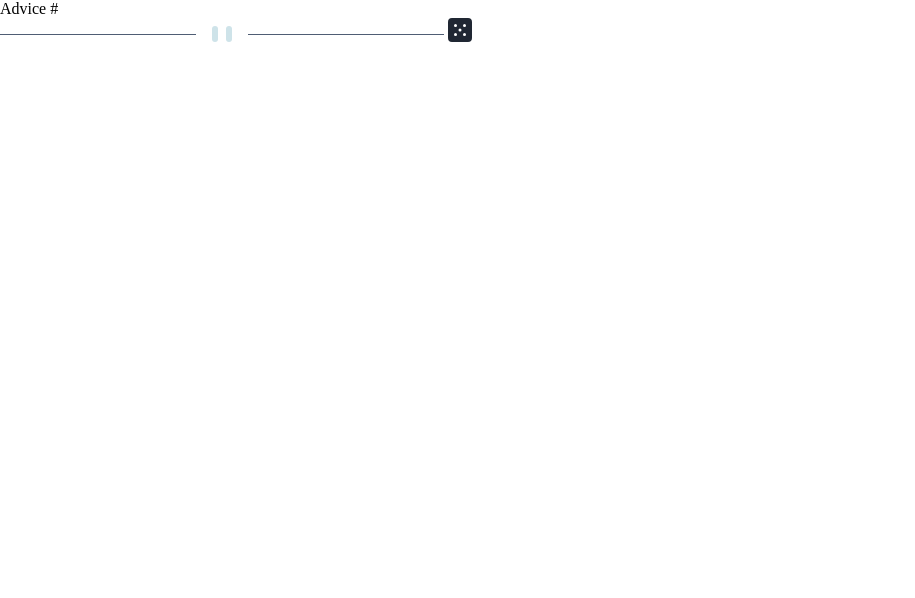
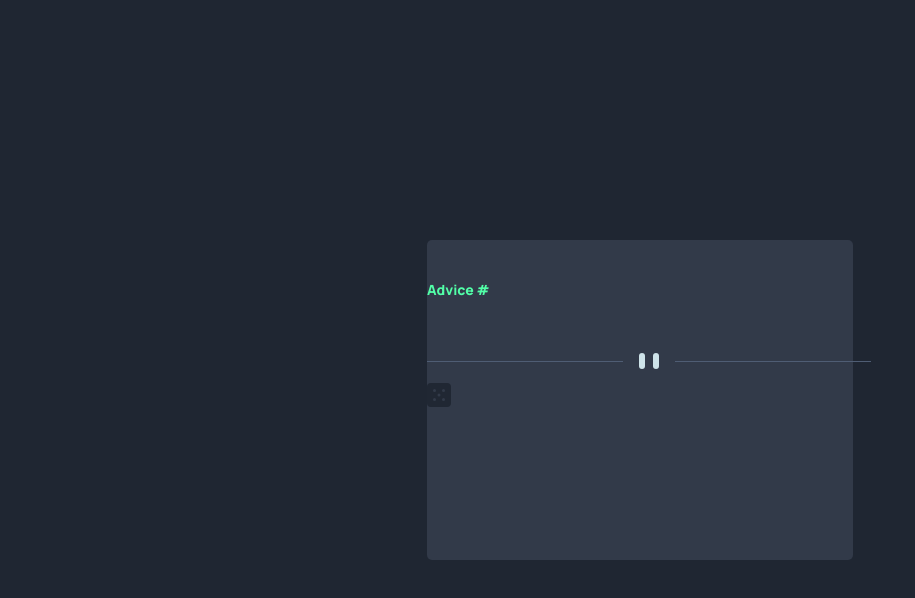
Before and after one commit to FelipeFama/advice-generator-app-main, a plain HTML site: page index.html in a window 1280 px wide. Shown: the whole page, without its empty margins (0-915 px from the left). Drawn offline with Linux system fonts and the light colour scheme.

Commit message:
init css

```diff
--- a/css/style.css
+++ b/css/style.css
@@ -1,3 +1,5 @@
+@import url("https://fonts.googleapis.com/css2?family=Manrope:wght@800&display=swap");
+
 * {
   box-sizing: border-box;
   margin: 0;
@@ -11,3 +13,34 @@
   --dark-grayish-blue: hsl(217, 19%, 24%);
   --dark-blue: hsl(218, 23%, 16%);
 }
+
+html {
+  font-family: "Manrope", sans-serif;
+  font-size: 28px;
+}
+
+main {
+  background-color: var(--dark-blue);
+  display: grid;
+  place-content: center;
+  width: 100%;
+  height: 100vh;
+}
+
+main .card-content {
+  margin: 0 auto;
+  width: 90%;
+  min-width: 296px;
+  max-width: 500px;
+  min-height: 320px;
+  max-height: auto;
+  background-color: var(--dark-grayish-blue);
+  border-radius: 5px;
+}
+
+main .card-content .advice {
+  color: var(--neon-green);
+  font-size: 14px;
+  margin-top: 40px;
+  margin-bottom: 40px;
+}
--- a/index.html
+++ b/index.html
@@ -9,7 +9,7 @@
 </head>
 <body>
   <main>
-    <div class="content">
+    <div class="card-content">
       <p class="advice">Advice # <span id="advice-num" class="advice"></span></p>
       <p id="advice-text" class="text"></p>
       <img src="./images/pattern-divider-desktop.svg" alt="separator" />
```
